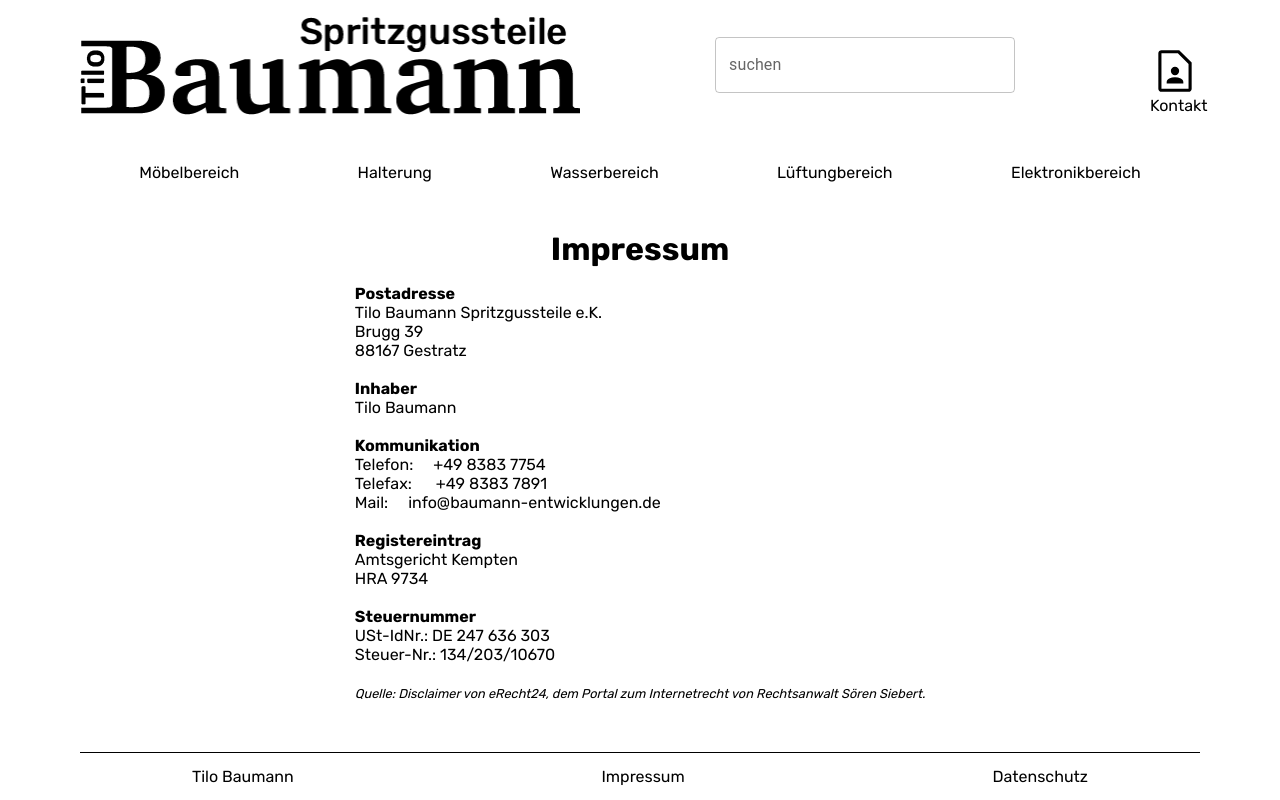
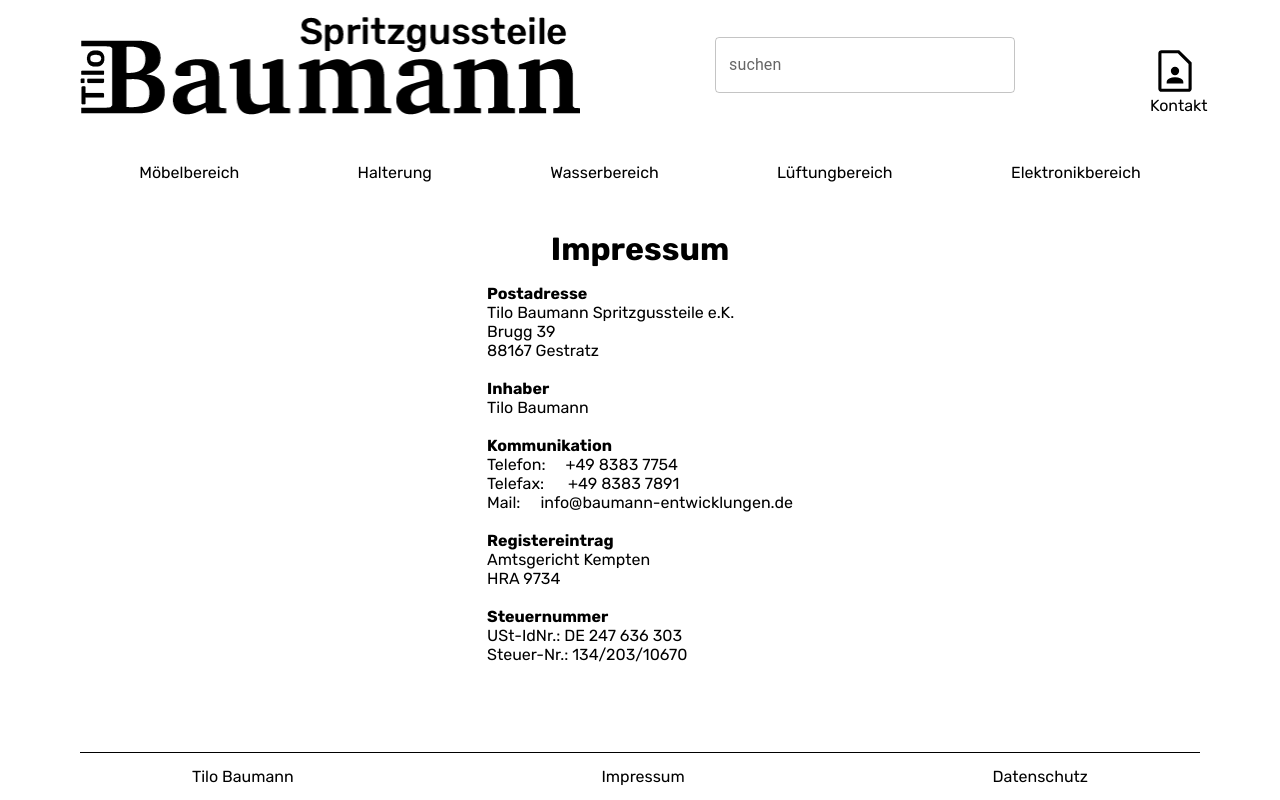
Before and after one commit to EugenMoser/baumann-entwicklungen, a Next.js app: page /imprint in a window 1280 px wide. Built offline with nearby package versions, Linux system fonts and the light colour scheme; no server answers; the database is empty.

Commit message:
delete imprint source

```diff
--- a/pages/imprint.js
+++ b/pages/imprint.js
@@ -1,6 +1,8 @@
+import Link from "next/link";
 import styled from "styled-components";
+
 import { strings } from "../helpers/strings";
-import Link from "next/link";
+
 function Imprint() {
   return (
     <>
@@ -43,11 +45,6 @@
         USt-IdNr.: DE 247 636 303 <br />
         Steuer-Nr.: 134/203/10670
       </p>
-      <br />
-      <StyledCite>
-        Quelle: Disclaimer von eRecht24, dem Portal zum Internetrecht von
-        Rechtsanwalt Sören Siebert.
-      </StyledCite>
     </>
   );
 }
```
